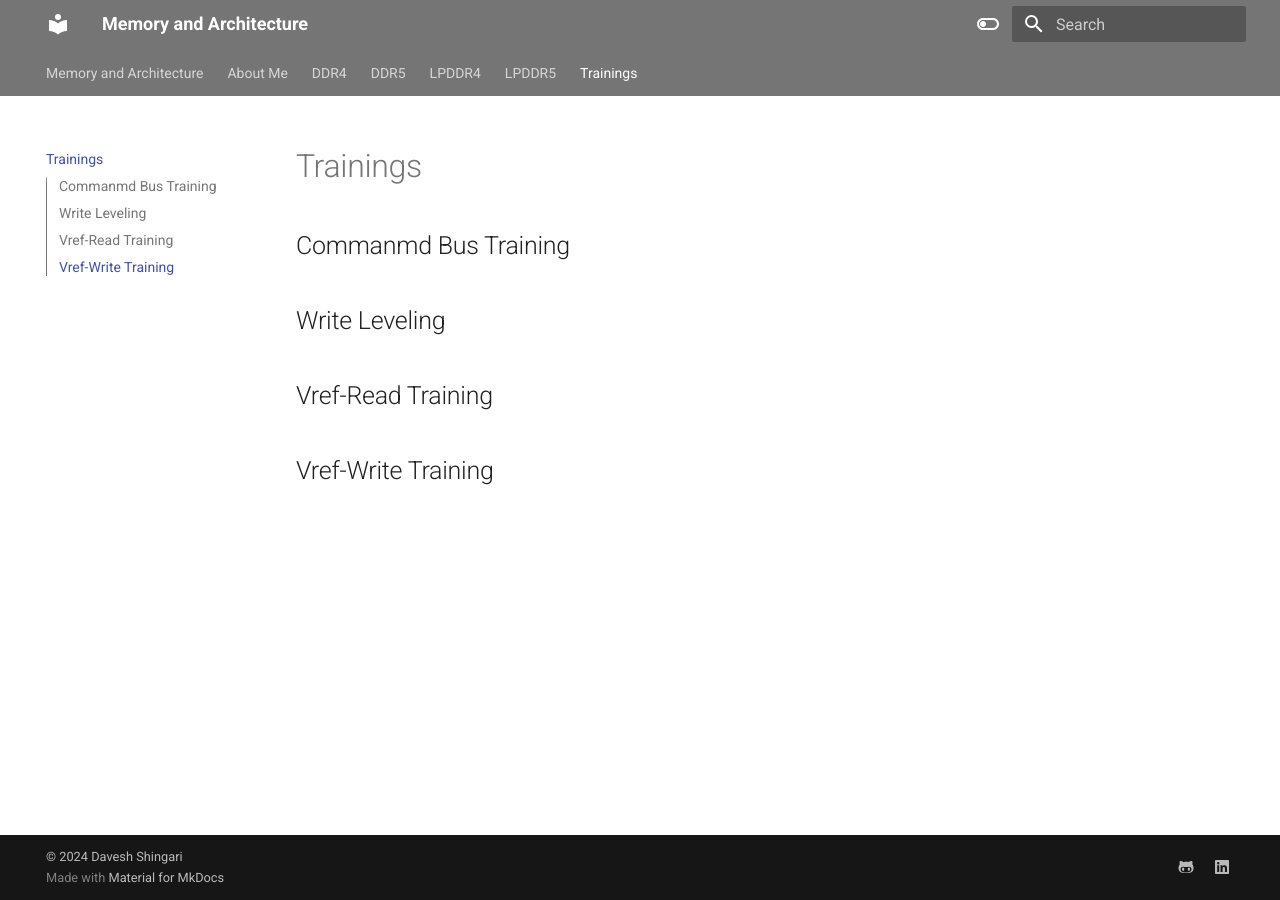
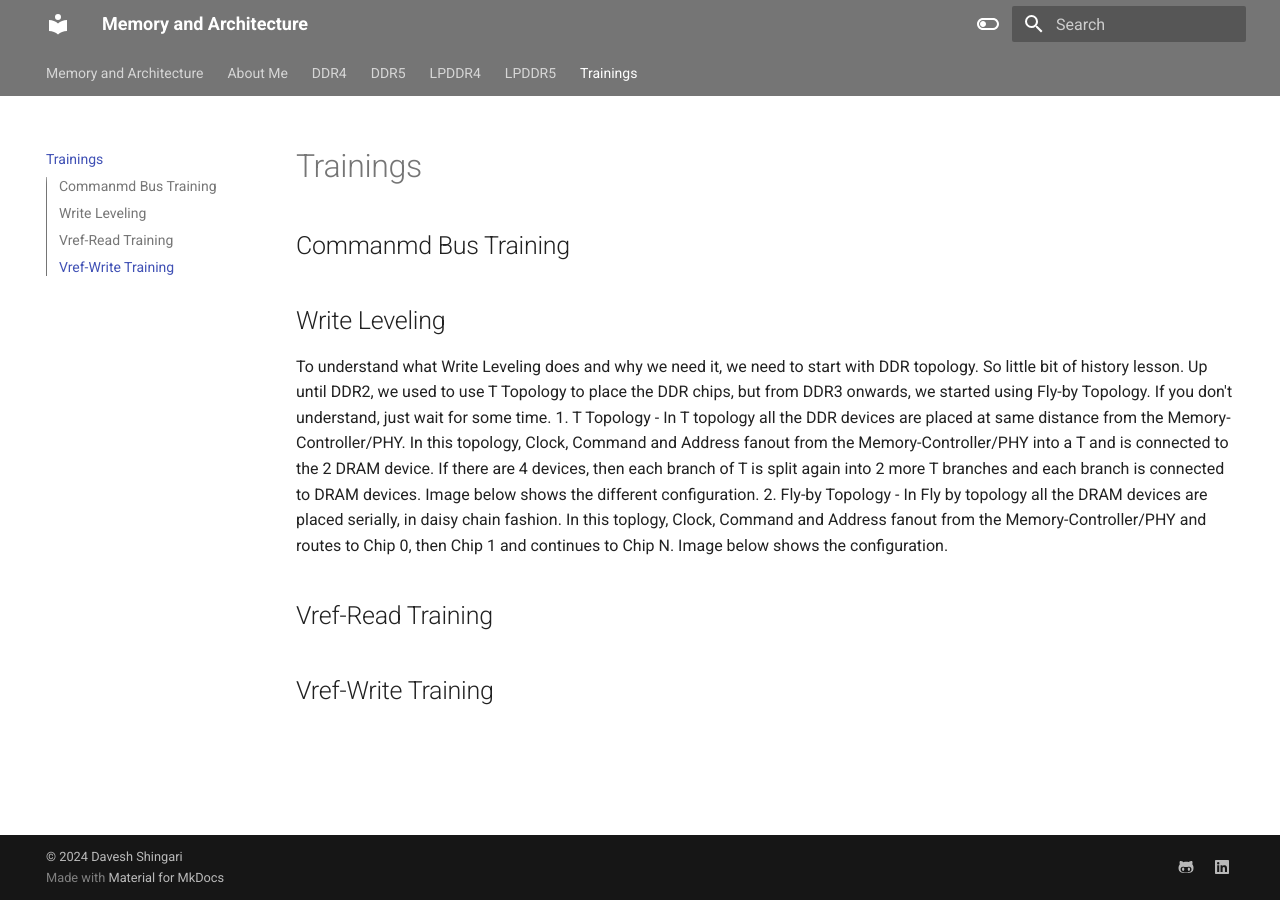
Before and after one commit to shingaridavesh/memoryandarchitecture, an MkDocs documentation site: the page built from docs/Trainings.md, in a window 1280 px wide. Built offline with MkDocs 1.6.1 and Material for MkDocs 9.7.7, drawn with Linux system fonts in a browser that asks for light colours.

Commit message:
Update Trainings.md

```diff
--- a/docs/Trainings.md
+++ b/docs/Trainings.md
@@ -2,5 +2,8 @@
 
 ##Commanmd Bus Training
 ##Write Leveling
+To understand what Write Leveling does and why we need it, we need to start with DDR topology. So little bit of history lesson. Up until DDR2, we used to use T Topology to place the DDR chips, but from DDR3 onwards, we started using Fly-by Topology. If you don't understand, just wait for some time.
+1. T Topology - In T topology all the DDR devices are placed at same distance from the Memory-Controller/PHY. In this topology, Clock, Command and Address fanout from the Memory-Controller/PHY into a T and is connected to the 2 DRAM device. If there are 4 devices, then each branch of T is split again into 2 more T branches and each branch is connected to DRAM devices. Image below shows the different configuration.
+2. Fly-by Topology - In Fly by topology all the DRAM devices are placed serially, in daisy chain fashion. In this toplogy, Clock, Command and Address fanout from the Memory-Controller/PHY and routes to Chip 0, then Chip 1 and continues to Chip N. Image below shows the configuration.
 ##Vref-Read Training
 ##Vref-Write Training
```
